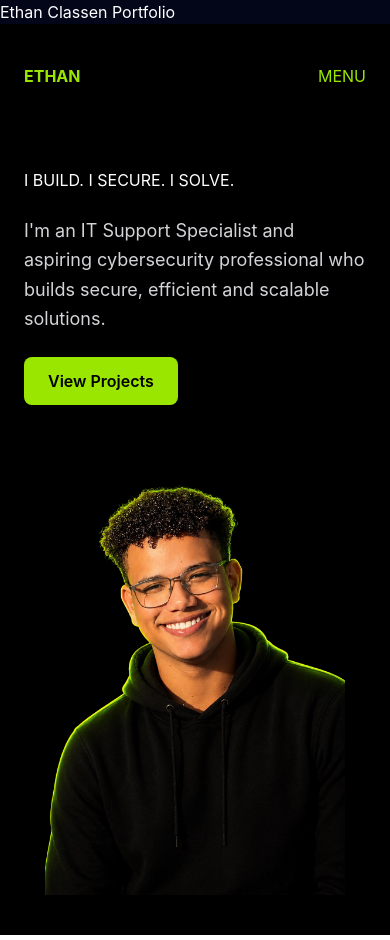
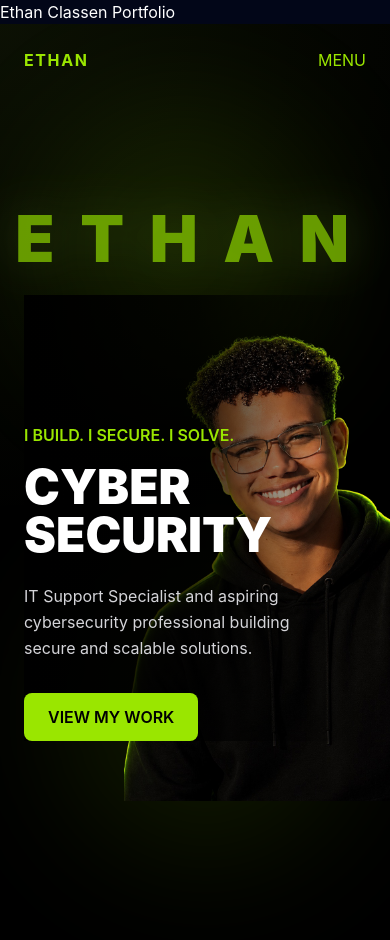
Before and after one commit to EthanClassen-Sec/EthanClassen-Sec.github.io, a React (Vite) app: page / in a window 390 px wide. Built offline with nearby package versions, Linux system fonts and the light colour scheme.

Commit message:
latest portfolio update

```diff
--- a/src/components/Hero.jsx
+++ b/src/components/Hero.jsx
@@ -1,36 +1,234 @@
-import FloatingText from "./HeroAssets/FloatingText"
-import Services from "./HeroAssets/Services"
-import { motion } from "framer-motion"
+import { useEffect, useState } from "react";
+import { motion } from "framer-motion";
+import FloatingText from "./HeroAssets/FloatingText";
 
 export default function Hero() {
+  const [mousePosition, setMousePosition] = useState({
+    x: 0,
+    y: 0,
+  });
+
+  useEffect(() => {
+    function handleMouseMove(event) {
+      setMousePosition({
+        x: event.clientX,
+        y: event.clientY,
+      });
+    }
+
+    window.addEventListener("mousemove", handleMouseMove);
+
+    return () => {
+      window.removeEventListener("mousemove", handleMouseMove);
+    };
+  }, []);
+
   return (
-      <section className="relative min-h-screen overflow-hidden bg-black">
+    <section className="relative min-h-screen overflow-hidden bg-black text-white">
 
-        <div className="relative z-10 px-6 lg:px-20 py-10">
-          <div className="flex justify-between items-center lg:hidden mb-10">
-            <h1 className="text-lime-400 font-bold">ETHAN</h1>
-            <button className="text-lime-400">MENU</button>
+      {/* Mouse Glow */}
+      <div
+        className="absolute inset-0 pointer-events-none opacity-40"
+        style={{
+          background: `
+            radial-gradient(
+              900px circle at ${mousePosition.x}px ${mousePosition.y}px,
+              rgba(163, 230, 53, 0.18),
+              transparent 55%
+            )
+          `,
+        }}
+      />
+
+      {/* Ambient Glow */}
+      <div className="absolute top-20 left-10 w-72 h-72 bg-lime-400/10 rounded-full blur-3xl" />
+
+      <div className="absolute bottom-20 right-10 w-72 h-72 bg-lime-400/10 rounded-full blur-3xl" />
+
+      {/* Main Content */}
+      <div className="relative z-10 px-6 lg:px-20">
+
+        {/* Mobile Nav */}
+        <div className="flex justify-between items-center py-6 lg:hidden">
+          <h1 className="text-lime-400 font-bold tracking-widest">
+            ETHAN
+          </h1>
+
+          <button className="text-lime-400">
+            MENU
+          </button>
         </div>
 
-          <div className="relative flex flex-col lg:min-h-screen">
-            <div className="flex flex-col lg:flex-row items-center justify-between">
-              <motion.div intial={{ opacity: 0, x: -40 }} animate={{ opacity: 1, x: 0 }} transition={{ duration: 1 }} className="relative z-30 max-w-md mt-10 lg:mt-40">
-                <p classname="text-lime-400 font-semibold uppercase">
+        {/* HERO */}
+        <div className="relative min-h-screen flex items-center">
+
+          <FloatingText />
+
+          {/* MOBILE LAYOUT */}
+          <div className="relative w-full lg:hidden">
+
+            {/* Image */}
+            <motion.img
+              initial={{ opacity: 0 }}
+              animate={{ opacity: 1 }}
+              transition={{ duration: 1 }}
+              src="/Ethan.png"
+              className="
+                absolute
+                right-[-100px]
+                bottom-[-60px]
+                w-[420px]
+                opacity-60
+                z-10
+                object-contain
+              "
+            />
+
+            {/* Gradient Overlay */}
+            <div
+              className="
+                absolute
+                inset-0
+                bg-gradient-to-r
+                from-black
+                via-black/80
+                to-transparent
+                z-20
+              "
+            />
+
+            {/* Text */}
+            <motion.div
+              initial={{ opacity: 0, y: 30 }}
+              animate={{ opacity: 1, y: 0 }}
+              transition={{ duration: 1 }}
+              className="
+                relative
+                z-30
+                max-w-xs
+                pt-32
+              "
+            >
+
+              <p className="text-lime-400 font-semibold uppercase">
                 I BUILD. I SECURE. I SOLVE.
               </p>
+
+              <h1 className="text-5xl font-black mt-4 leading-none">
+                CYBER
+                <br />
+                SECURITY
+              </h1>
+
+              <p className="mt-6 text-zinc-300 leading-relaxed">
+                IT Support Specialist and aspiring
+                cybersecurity professional building
+                secure and scalable solutions.
+              </p>
+
+              <motion.button
+                whileHover={{ scale: 1.05 }}
+                whileTap={{ scale: 0.95 }}
+                className="
+                  mt-8
+                  px-6
+                  py-3
+                  bg-lime-400
+                  text-black
+                  font-semibold
+                  rounded-lg
+                "
+              >
+                VIEW MY WORK
+              </motion.button>
+
+            </motion.div>
+
+          </div>
+
+          {/* DESKTOP LAYOUT */}
+          <div className="hidden lg:flex w-full items-center justify-between">
+
+            {/* LEFT */}
+            <motion.div
+              initial={{ opacity: 0, x: -40 }}
+              animate={{ opacity: 1, x: 0 }}
+              transition={{ duration: 1 }}
+              className="relative z-30 max-w-md"
+            >
+
+              <p className="text-lime-400 font-semibold uppercase">
+                I BUILD. I SECURE. I SOLVE.
+              </p>
+
+              <h1 className="text-7xl font-black mt-6 leading-none">
+                CYBER
+                <br />
+                SECURITY
+              </h1>
+
               <p className="mt-6 text-zinc-300 text-lg leading-relaxed">
                 I'm an IT Support Specialist and aspiring
                 cybersecurity professional who builds secure,
                 efficient and scalable solutions.
               </p>
-                <motion.button whileHover={{ scale: 1.05 }} whileTap={{ scale: 0.95 }} className="mt-6 px-6 py-3 bg-lime-400 text-black font-semibold rounded-lg">View Projects</motion.button>
+
+              <motion.button
+                whileHover={{ scale: 1.05 }}
+                whileTap={{ scale: 0.95 }}
+                className="
+                  mt-8
+                  px-6
+                  py-3
+                  bg-lime-400
+                  text-black
+                  font-semibold
+                  rounded-lg
+                "
+              >
+                VIEW MY WORK
+              </motion.button>
+
             </motion.div>
-              <motion.img intial={{ opacity: 0, y: 40 }} animate={{ opacity: 1, y: 0 }} transition={{ duration: 1 }} src="/Ethan.png" className="relative z-20 w-[300px] md:w-[450px] lg:w-[700px] object-contain mt-10"/>
 
-            </div>
+            {/* IMAGE */}
+            <motion.img
+              initial={{ opacity: 0, y: 40 }}
+              animate={{ opacity: 1, y: 0 }}
+              transition={{ duration: 1 }}
+              src="/Ethan.png"
+              className="
+                relative
+                z-20
+                w-[700px]
+                object-contain
+              "
+            />
+
+            {/* RIGHT */}
+            <div className="relative z-30">
+
+              <h3 className="text-lime-400 uppercase mb-4">
+                Expertise In
+              </h3>
+
+              <ul className="space-y-2 text-zinc-300">
+                <li>Windows</li>
+                <li>Networking</li>
+                <li>IT Support</li>
+                <li>Linux</li>
+                <li>Command Line</li>
+                <li>Python</li>
+              </ul>
+
             </div>
 
           </div>
+
+        </div>
+
+      </div>
+
     </section>
   );
 }
--- a/src/components/HeroAssets/FloatingText.jsx
+++ b/src/components/HeroAssets/FloatingText.jsx
@@ -1,5 +1,40 @@
+import { motion } from "framer-motion";
+
 export default function FloatingText() {
-    return (
-      <div></div>
-    );
+  return (
+    <motion.h1
+      animate={{
+        y: [0, -10, 0],
+        opacity: [0.7, 1, 0.7],
+      }}
+      transition={{
+        duration: 5,
+        repeat: Infinity,
+        ease: "easeInOut",
+      }}
+      className="
+        absolute
+        top-24
+        left-1/2
+        -translate-x-1/2
+        z-10
+        select-none
+        pointer-events-none
+
+        text-[4rem]
+        md:text-[7rem]
+        lg:text-[10rem]
+
+        tracking-[0.4em]
+        lg:tracking-[1rem]
+
+        font-black
+        text-lime-400/90
+
+        drop-shadow-[0_0_25px_rgba(163,230,53,0.35)]
+      "
+    >
+      ETHAN
+    </motion.h1>
+  );
 }
```
Lines whose indentation alone changed are shown as unchanged.
